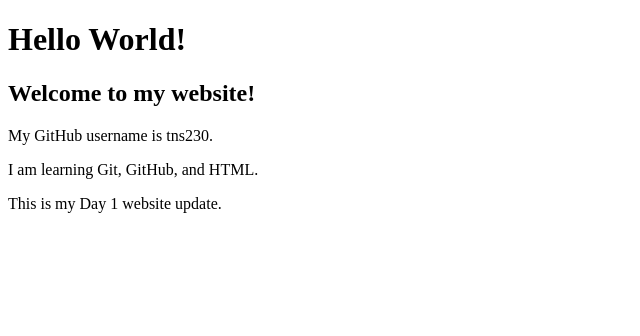
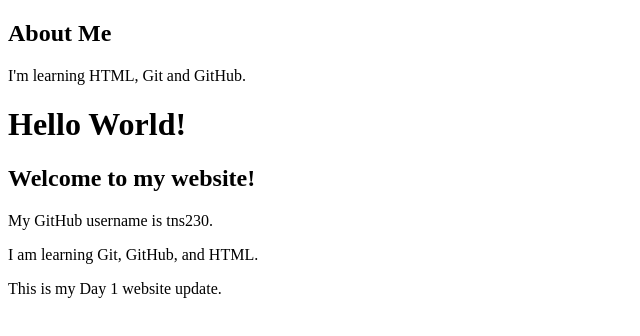
Before and after one commit to tns230/tns230.github.io, a plain HTML site: page index.html in a window 1280 px wide. Shown: the whole page, without its empty margins (0-640 px from the left). Drawn offline with Linux system fonts and the light colour scheme.

Commit message:
Add About Me section

```diff
--- a/index.html
+++ b/index.html
@@ -6,6 +6,10 @@
     <meta name="viewport" content="width=device-width, initial-scale=1.0">
     <title>My First GitHub Page</title>
 </head>
+<section>
+    <h2>About Me</h2>
+    <p>I'm learning HTML, Git and GitHub.</p>
+</section>
 <body>
     <h1>Hello World!</h1>
     <h2>Welcome to my website!</h2>
```
